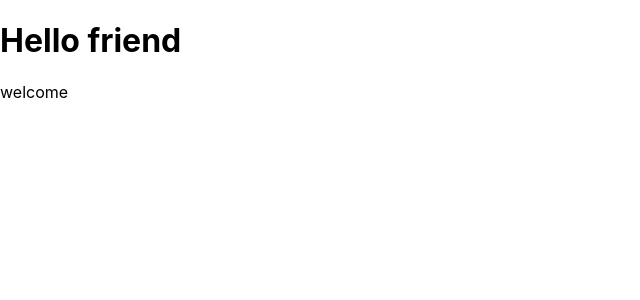
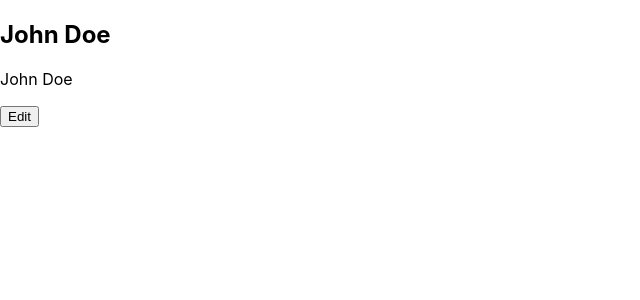
Before and after one commit to Rxthew/journalmaker, a React (Create React App) app: page / in a window 1280 px wide. Shown: the top 300 px of the page, without its empty margins (0-640 px from the left). Built offline with nearby package versions, Linux system fonts and the light colour scheme.

Commit message:
Put elementList housing elems in App state
(Remove detritus too)

```diff
--- a/src/App.tsx
+++ b/src/App.tsx
@@ -1,29 +1,24 @@
 import React from 'react';
 import './App.css';
+import {ReadElement,ParagraphElement,TitleElement} from './components/baseComponents'
 
-type appProps = {
-  something : string
-};
 
-type appState = {
-  somethingElse:string;
-}
+type appState = Readonly<{
+  elementList : React.ReactElement[];
+}>
 
-class App extends React.Component<appProps,appState> {
-  constructor(props:appProps){
+class App extends React.Component<{},appState> {
+  appRoot: React.ReactElement
+  constructor(props:{}){
     super(props);
     this.state = {
-      somethingElse : 'friend'
+      elementList : [<ReadElement currentValue='John Doe' element={TitleElement} textCols={20} textRows={20}/>]
     }
+    this.appRoot = <div>{this.state.elementList}</div>
   }
-
-
   render(){
     return (
-    <div>
-        <h1>Hello {this.state.somethingElse}</h1>
-        <p>{this.props.something}</p>
-    </div>
+        this.appRoot
     )
   }
 
--- a/src/index.tsx
+++ b/src/index.tsx
@@ -9,6 +9,6 @@ const root = ReactDOM.createRoot(
 );
 root.render(
   <React.StrictMode>
-    <App something='welcome' />
+    <App  />
   </React.StrictMode>
 );
```
